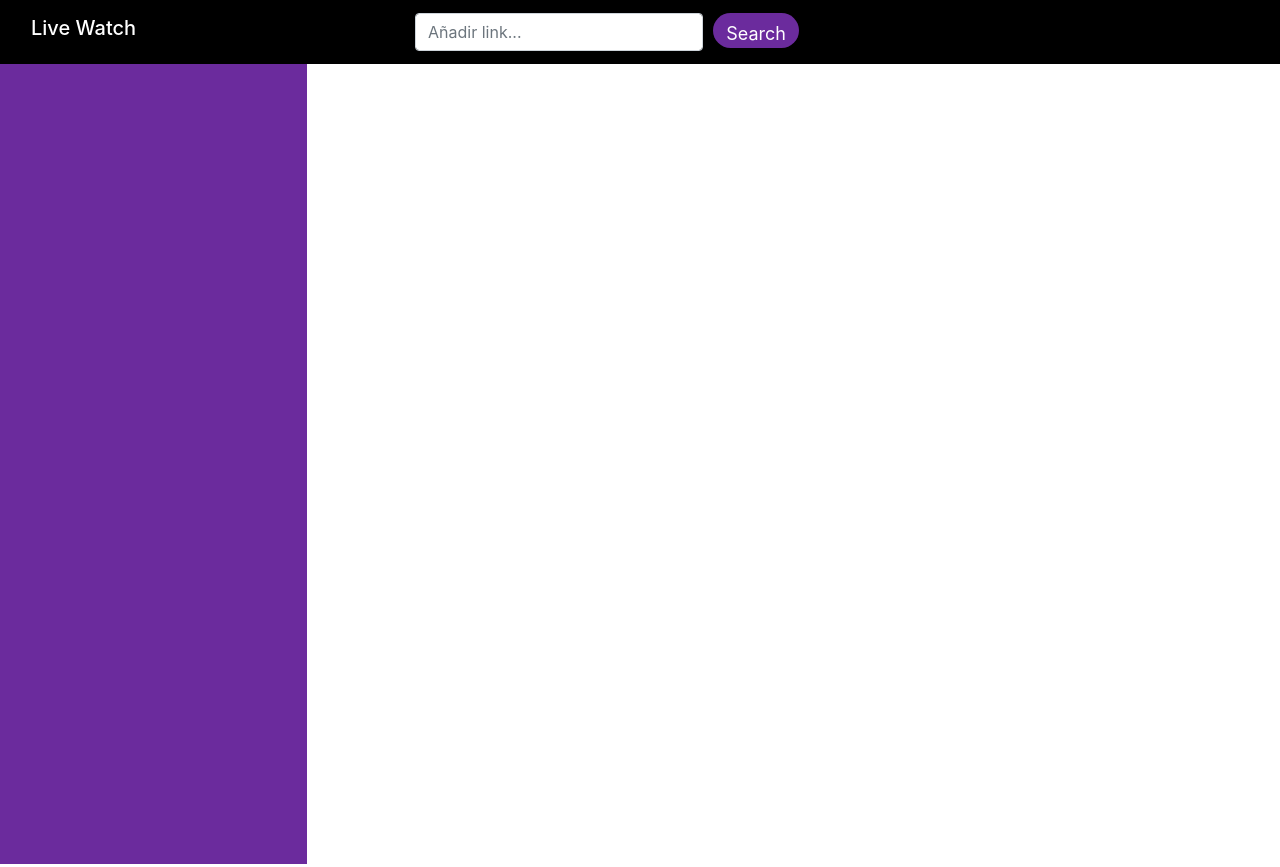
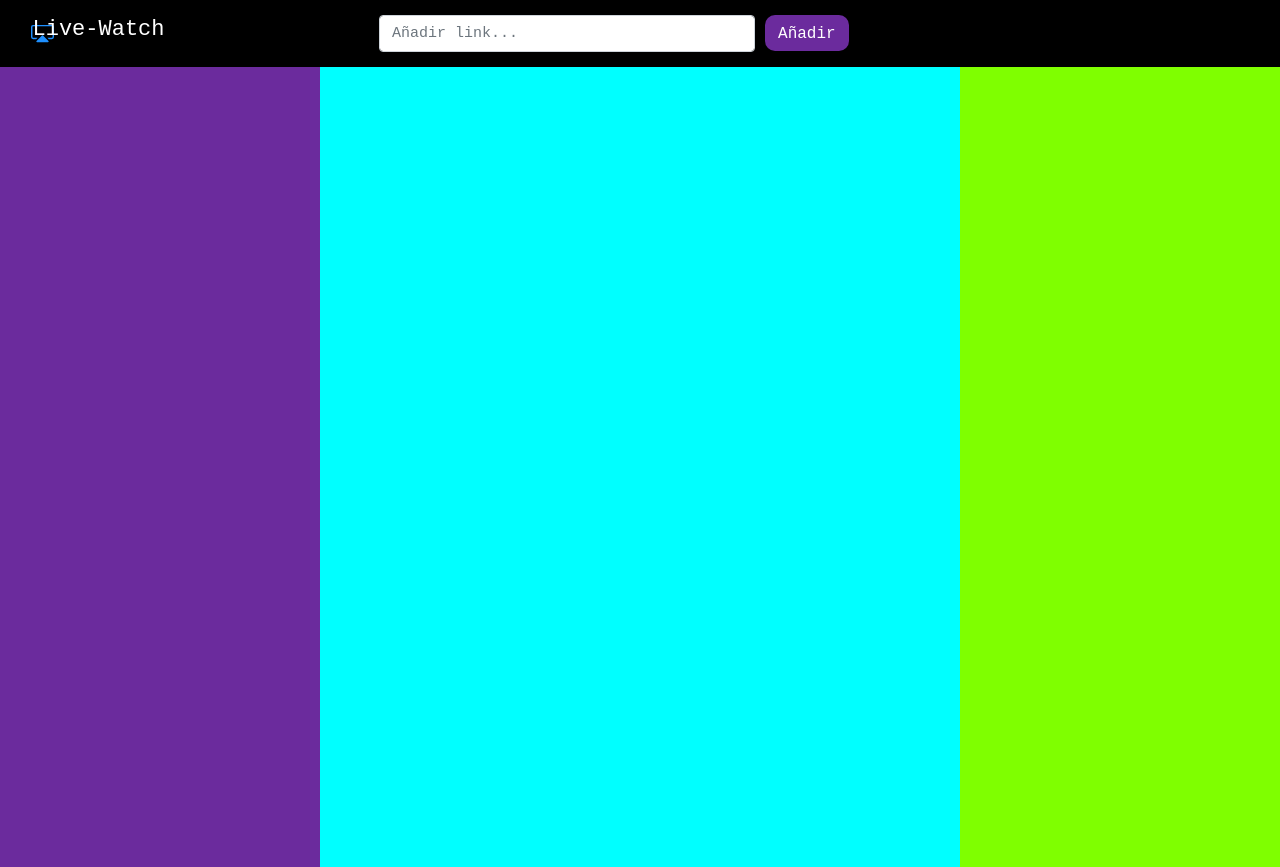
Before and after one commit to Elian-Tester/live-watch-2.0, a React app in the folder live_watch/: page / in a window 1280 px wide. Built offline with nearby package versions, Linux system fonts and the light colour scheme.

Commit message:
Primer commit

```diff
--- a/live_watch/src/assets/css/header.css
+++ b/live_watch/src/assets/css/header.css
@@ -7,21 +7,47 @@ header
 
 .nav1
 {
-    margin-right: 450px;
+    margin-right: 400px;
+    width: 470px;
 }
 
-.buscar
+#buscar
 {
     width: 100px;
-    height: 35px;
+    height: 36px;
     background-color: #6B2B9D;
-    border-radius: 20px;
+    border-radius: 10px;
     color: white;
     margin-left: 10px;
-    font-size: 18px;
+    font-size: 16px;
+    font-family: monospace  ;
 }
 .navbar
 {
     color: white;
     background-color: black;
 }
+
+#buscar:hover
+{
+    color: #6240bd;
+    background: #fff;
+    text-decoration: none;
+}
+
+.entrada
+{
+    font-family: monospace;
+    font-size: 15px;
+}
+.titulo
+{
+    margin-left: -220px;
+    font-size: 22px;
+    font-family: monospace;
+}
+
+.icono
+{
+    color: dodgerblue;
+}
--- a/live_watch/src/assets/css/sala.css
+++ b/live_watch/src/assets/css/sala.css
@@ -1,6 +1,25 @@
 .usuario
 {
     background-color: #6B2B9D;
-    width: 24%;
+    width: 25%;
     height: 100vh;
 }
+
+.xvideo
+{
+    background-color: aqua;
+    width: 50%;
+    height: 100vh;
+}
+
+.area
+{
+    display: flex;
+}
+
+.livechat
+{
+    background-color: chartreuse;
+    width: 25%;
+    height: 100vh;
+}
--- a/live_watch/src/components/header.js
+++ b/live_watch/src/components/header.js
@@ -7,12 +7,19 @@ class Header  extends  React.Component
         return(
                 <nav className="navbar ">
                     <div className="container-fluid">
-                        <h1  className="navbar-brand">Live Watch</h1>
+                        <svg xmlns="http://www.w3.org/2000/svg" width="23" height="23" fill="currentColor"
+                             className="bi bi-cast icono" viewBox="0 0 16 16">
+                            <path
+                                d="m7.646 9.354-3.792 3.792a.5.5 0 0 0 .353.854h7.586a.5.5 0 0 0 .354-.854L8.354 9.354a.5.5 0 0 0-.708 0z"/>
+                            <path
+                                d="M11.414 11H14.5a.5.5 0 0 0 .5-.5v-7a.5.5 0 0 0-.5-.5h-13a.5.5 0 0 0-.5.5v7a.5.5 0 0 0 .5.5h3.086l-1 1H1.5A1.5 1.5 0 0 1 0 10.5v-7A1.5 1.5 0 0 1 1.5 2h13A1.5 1.5 0 0 1 16 3.5v7a1.5 1.5 0 0 1-1.5 1.5h-2.086l-1-1z"/>
+                        </svg>
+                        <h1  className="navbar-brand titulo">Live-Watch</h1>
                         <form className="d-flex nav1">
                             {/*Entrada de texto para escribir link */}
-                            <input className="form-control me-2" type="search" placeholder="Añadir link..." aria-label="Añadir"/>
+                            <input className="form-control me-2 entrada" type="search" placeholder="Añadir link..." aria-label="Añadir"/>
                             {/*Boton para buscar */}
-                                <button className="btn buscar" type="submit">Search</button>
+                                <button className="btn " type="submit" id="buscar">Añadir</button>
                         </form>
                     </div>
                 </nav>
--- a/live_watch/src/components/sala.js
+++ b/live_watch/src/components/sala.js
@@ -6,10 +6,17 @@ class Sala extends React.Component
 {
     render() {
         return(
-            <div className="">
+            <div className="area">
                 <div className="usuario">
 
                 </div>
+                <div className="xvideo">
+
+                </div>
+                <div className="livechat">
+
+                </div>
+
             </div>
 
         )
```
